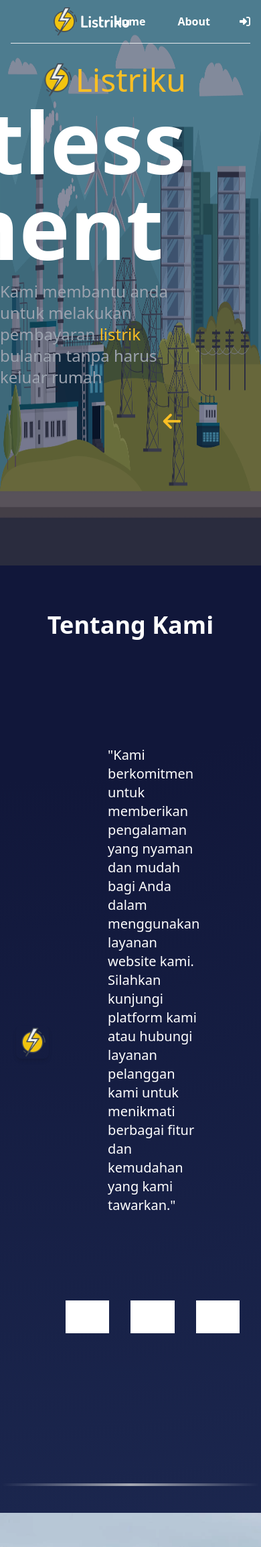
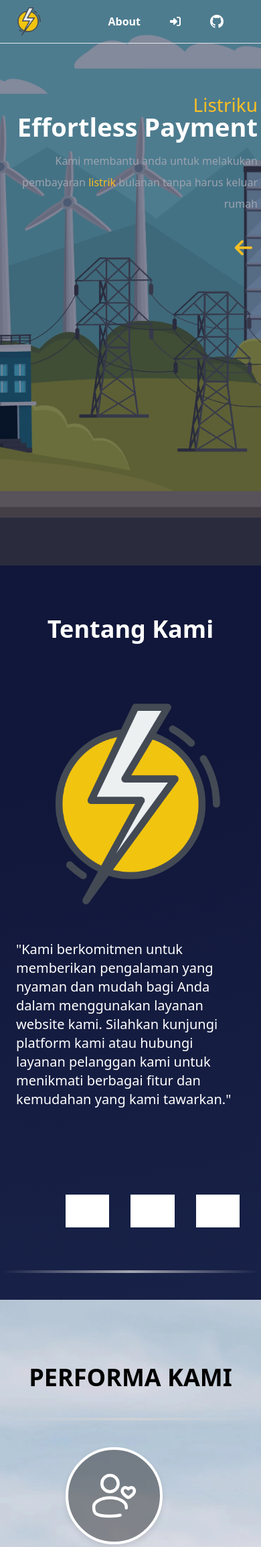
Before and after one commit to Menrva-pixel/listriku_web, a PHP site: page / in a window 390 px wide; the page is wider, and only the part inside the window is pictured. Shown: the top 2309 px of that part at 67% size. Run offline with PHP 8.4, Linux system fonts and the light colour scheme; style sheets or scripts are compiled from the project's sources; grey boxes are pictures that could not be loaded.

Commit message:
responsif update

```diff
--- a/assets/css/style.css
+++ b/assets/css/style.css
@@ -328,3 +328,119 @@
 }
 
 /* slider */
+/* CSS untuk ukuran layar dengan lebar maksimum 720px (mobile) */
+@media screen and (max-width: 720px) {
+  .proyek {
+    gap: 10px; /* Menghapus padding horizontal pada container */
+  }
+
+  .proyek {
+    grid-template-columns: 1fr; /* Menampilkan satu kolom untuk tampilan mobile */
+    gap: 1rem; /* Mengatur jarak antar card */
+  }
+
+  .card-1 {
+    width: 100%; /* Mengisi seluruh lebar layar */
+  }
+
+  .hero {
+    margin-right: 5px !important;
+    margin-top: 0px !important;
+  }
+
+  .hero h1 {
+    font-size: 38px;
+  }
+
+  .hero img {
+    display: none;
+  }
+
+  .hero p{
+    text-align: end;
+    font-size: 16px;
+    font-weight: 400;
+  }
+
+  .hero h3 {
+    font-size: 28px;
+  }
+
+  .slider-container img {
+    object-fit: cover;
+  }
+
+  .about-card {
+    display: flex;
+    flex-direction: column !important;
+  }
+
+  .about-card p{
+    padding: 0px !important;
+  }
+
+  #about h2{
+    margin: 70px;
+  }
+
+  /*performa*/
+  .performa-card {
+    display: flex;
+    flex-direction: column;
+  }
+
+  .performa-container p {
+    color: black;
+  }
+
+  .performa-container {
+    margin: 0px !important;
+    width: 100%;
+    display: flex;
+    flex-direction: column;
+    align-items: center;
+    justify-content: center;
+  }
+
+  .card {
+    border-radius: 150px !important;
+    width: 145px;
+    height: 145px;
+    margin: 0px !important;
+  }
+
+  .card img {
+    margin: 0px !important;
+  }
+
+  .proyek {
+    display: flex !important;
+    flex-direction: column !important;
+    gap: 5px;
+  }
+
+  nav {
+    position: relative !important;
+    justify-content: space-between !important;
+    width: auto;
+    margin: 0px !important;
+  }
+
+  .nav-title, .home {
+    display: none;
+  }
+
+  nav img {
+    margin-left: 10px !important;
+  }
+
+
+}
+
+/* CSS untuk ukuran layar dengan lebar lebih dari 720px (desktop) */
+@media screen and (min-width: 721px) {
+  .proyek {
+    grid-template-columns: repeat(3, 1fr); /* Menampilkan tiga kolom untuk tampilan desktop */
+  }
+
+}
--- a/assets/js/script.js
+++ b/assets/js/script.js
@@ -173,4 +173,11 @@ var chart = new Chart(ctx, {
     function redirectToLogin() {
         window.location.href = "../auth/login";
       }
+
+      const hamburgerMenu = document.getElementById('hamburger-menu');
+const navbar = document.getElementById('navbar');
+
+hamburgerMenu.addEventListener('click', function() {
+  navbar.classList.toggle('menu-open');
+});
 /*----Barkah Herdyanto Sejati -----*/
--- a/index.php
+++ b/index.php
@@ -44,10 +44,9 @@ function isUserLoggedIn()
       <a class="nav-title font-bold text-2xl ">Listriku</a>
     </div>
     <div class="mr-12 font-semibold flex flex-row items-center">
-      <a href="#" class="text-white hover:text-blue-400 mx-6">Home</a>
+      <a href="#" class="home text-white hover:text-blue-400 mx-6">Home</a>
       <a href="#" class="text-white hover:text-blue-400 mx-6">About</a>
       <?php if (isAdminLoggedIn()) : ?>
-    <!-- Admin is logged in -->
     <a href="pages/admin" class="text-yellow-400 font-bold mx-2"><i class="fa-regular fa-user yellow-400 mr-2"></i>Admin</a>
       <?php elseif (isUserLoggedIn()) : ?>
           <!-- User (Pelanggan) is logged in, display the username -->
@@ -63,11 +62,9 @@ function isUserLoggedIn()
   <!-- Hero section -->
   <div class="slider-container top-0 left-0 w-full h-full">
     <img src="assets/images/hero1.webp" class="parallax top-0 left-0 w-full h-full absolute blur">
-    <img src="assets/images/hero2.jpg" class="parallax top-0 left-0 w-full h-full absolute hidden">
-    <img src="assets/images/hero3.jpg" class="parallax top-0 left-0 w-full h-full absolute hidden">
   </div>
     <section class="z-0 bg-transparent h-96 relative" data-aos="fade-up" data-aos-duration="2000">
-      <div class="absolute mt-52 mr-28 inset-0 flex flex-col items-end justify-center">
+      <div class="hero absolute mt-52 mr-28 inset-0 flex flex-col items-end justify-center">
         <h3 class="z-10 mt-6 text-yellow-400 flex flex-row items-center text-5xl"><img class="h-auto w-14" src="assets/images/slider-dec.png">Listriku</h3>
         <h1 class="z-10 text-white font-black text-9xl">Effortless Payment</h1>
         <p class="text-gray-400 mt-4 text-2xl dark:text-gray-300">Kami membantu anda untuk melakukan pembayaran <a class="text-yellow-400">listrik </a>bulanan tanpa harus keluar rumah</p>
@@ -80,10 +77,10 @@ function isUserLoggedIn()
   <!-- Company Information section -->
   <section id="about" class="bg-transparent mt-96 py-4" data-aos="fade-up" data-aos-duration="2000">
   <h2 class="text-4xl font-bold mt-16 text-white text-center">Tentang Kami</h2>
-    <div class="container mx-auto px-6">
-      <div class="flex flex-row items-center md:grid-cols-2 gap-8">
+    <div class="about-container mx-auto px-6">
+      <div class="about-card flex flex-row items-center md:grid-cols-2 gap-8">
         <div>
-          <img src="assets/images/slider-dec.png" alt="About Us" class="rounded-lg shadow-md h-full">
+          <img src="assets/images/slider-dec.png" alt="About Us" class="rounded-lg h-full">
         </div>
         <div class="flex flex-col">
           <div>
@@ -102,10 +99,10 @@ function isUserLoggedIn()
   <hr class="w-96 h-1 mx-auto rounded my-10 dark:bg-gray-700">
   <!-- Additional Information section -->
   <section class="performa py-24 text-white">
-  <div class="container mx-auto">
+  <div class="performa-container mx-auto">
     <p class="text-4xl font-bold" data-aos="fade-up" data-aos-duration="2000">PERFORMA KAMI</p>
     <hr class="w-96 h-1 mx-auto rounded my-10 dark:bg-gray-700">
-    <div class="grid grid-cols-1 md:grid-cols-3 w-1/2 h-auto gap-8">
+    <div class="performa-card grid grid-cols-1 md:grid-cols-3 w-1/2 h-auto gap-8">
       <div class="card-container">
         <div class="card p-4 rounded-full border-4 border-white transition-all duration-300" data-aos="fade-right" data-aos-duration="3000">
           <div class="image-container">
@@ -169,7 +166,7 @@ function isUserLoggedIn()
   <hr>
   <!-- Additional features section -->
   <section class="bg-transparent py-2">
-  <div class="container mx-auto px-2">
+  <div class="proyek-container mx-auto px-2">
     <h2 class="text-4xl font-bold mb-8 text-center text-white" data-aos="fade-right" data-aos-duration="1000">Proyek Kami</h2>
     <hr class="w-96 h-1 mx-auto rounded my-2 dark:bg-gray-700">
     <div class="proyek grid grid-cols-3 justify-center gap-2">
```
